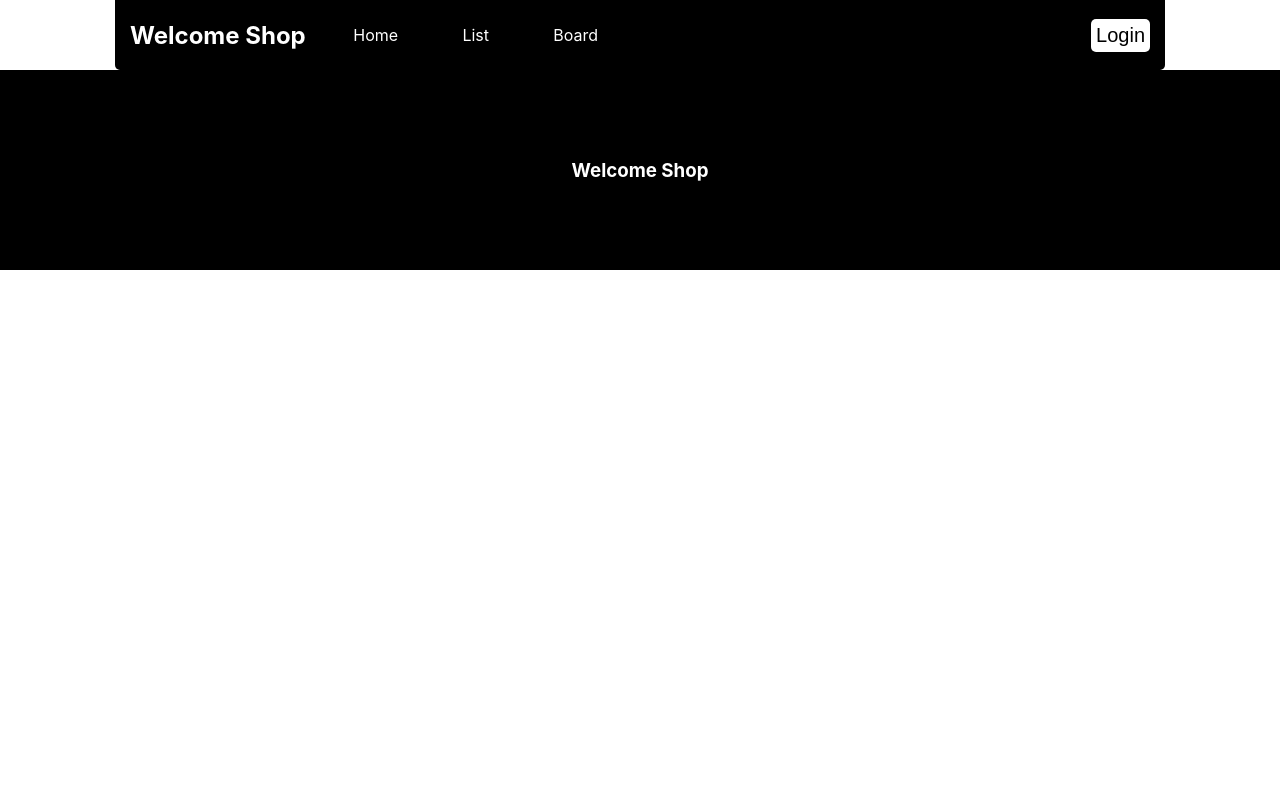
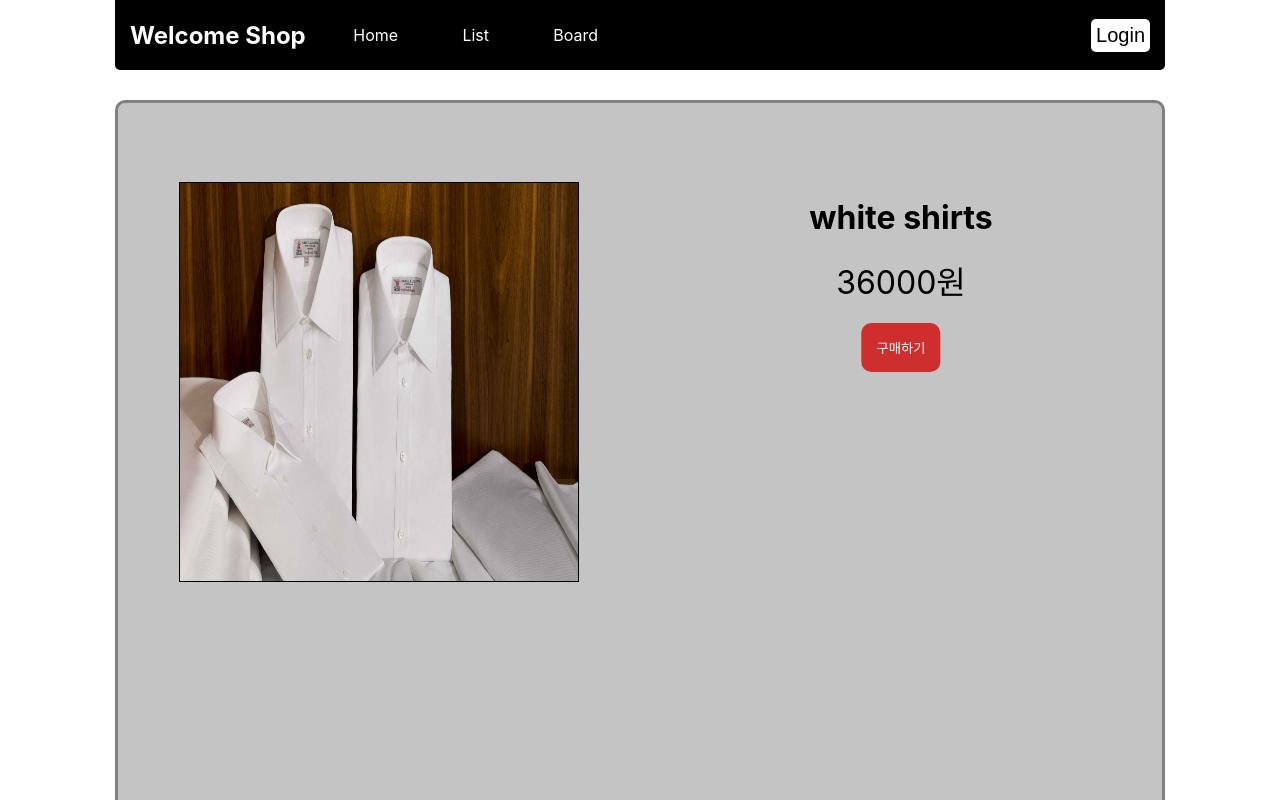
Before and after one commit to dj0056/pofol, a React (Create React App) app: page /ProductDetail/1 in a window 1280 px wide. Shown: the top 800 px of the page. Built offline with nearby package versions, Linux system fonts and the light colour scheme.

Commit message:
22.12.13_productDetail

```diff
--- a/src/App.css
+++ b/src/App.css
@@ -94,7 +94,7 @@ header h2 {
 }
 
 .carousel {
-  width: 300%;
+  width: 302%;
   height: 400px;
   display: flex;
   align-items: center;
--- a/src/App.js
+++ b/src/App.js
@@ -6,6 +6,7 @@ import { Routes, Route, Link, useNavigate } from 'react-router-dom';
 import Board from './routes/Board.js'
 import ProductList from './routes/ProductList.js'
 import BoardDetail from './component/BoardDetail';
+import ProductDetail from './routes/ProductDetail';
 import BoardData from './data/BoardData.js'
 // import 'bootstrap/dist/css/bootstrap.min.css';
 // import { Button, Container } from 'react-bootstrap';
@@ -87,7 +88,7 @@ function App() {
               {
                 product.map((a, i) => {
                   return (
-                    <div className='productItem' key={i}>
+                    <div className='productItem' key={i} onClick={() => { navigate('/ProductDetail/'+ (product[i].no)) }}>
                       <div>
                         <img src={process.env.PUBLIC_URL + '/image/' + (product[i].imageName) + '.jpg'} />
                       </div>
@@ -105,6 +106,7 @@ function App() {
         <Route path='/Board' element={<Board />} />
         <Route path='/BoardDetail/:id' element={<BoardDetail board={board} />} />
         <Route path='/ProductList' element={<ProductList />} />
+        <Route path='/ProductDetail/:id' element={<ProductDetail product={product} />} />
       </Routes>
 
 
--- a/src/css/ProductList.module.css
+++ b/src/css/ProductList.module.css
@@ -61,3 +61,69 @@
     transform: scale(1.2);
     transition: 0.5s;
 }
+
+
+
+/* ProductDetail.js CSS */
+.productContainer {
+    max-width: 1050px;
+    height: 800px;
+    margin: 100px auto 100px auto;
+    background-color: rgb(196, 196, 196);
+    border: 3px gray solid;
+    border-radius: 10px;
+}
+
+.left {
+    width: 50%;
+    height: 100%;
+    position: relative;
+    float: left;
+}
+
+.leftImgBox {
+    width: 400px;
+    height: 400px;
+    background-color: #eee;
+    border: 1px black solid;
+    position: absolute;
+    left: 50%;
+    top: 10%;
+    transform: translate(-50%, 0%);
+    display: flex;
+    justify-content: center;
+    align-items: center;
+}
+
+.leftImg {
+    width: 100%;
+    height: 100%;
+}
+
+.right {
+    float: left;
+    width: 50%;
+    height: 100%;
+    position: relative;
+}
+
+.rightScriptBox {
+    position: absolute;
+    top: 12%;
+    left: 50%;
+    transform: translate(-50%, 0%);
+    text-align: center;
+}
+
+.title, .price {
+    font-size: 2rem;
+    margin-bottom: 20px;
+}
+
+.buyBtn {
+    padding: 15px;
+    background-color: rgb(207, 46, 46);
+    color: white;
+    border: none;
+    border-radius: 10px;
+}
--- a/src/data.js
+++ b/src/data.js
@@ -1,13 +1,13 @@
 let productData = [
-    { title : "black shoes", price : 50000, imageName : "black_shoes" },
-    { title : "white shirts", price : 36000, imageName : "white_shirts" },
-    { title : "blue cap", price : 29000, imageName : "blue_cap" },
-    { title : "black cap", price : 29000, imageName : "black_cap" },
-    { title : "green cap", price : 29000, imageName : "green_cap" },
-    { title : "yellow cap", price : 29000, imageName : "yellow_cap" },
-    { title : "purple shoes", price : 29000, imageName : "purple_shoes" },
-    { title : "blue shirts", price : 29000, imageName : "blue_shirts" },
-    { title : "black shirts", price : 29000, imageName : "black_shirts" },
+    { no : 0, title : "black shoes", price : 50000, imageName : "black_shoes" },
+    { no : 1, title : "white shirts", price : 36000, imageName : "white_shirts" },
+    { no : 2, title : "blue cap", price : 29000, imageName : "blue_cap" },
+    { no : 3, title : "black cap", price : 29000, imageName : "black_cap" },
+    { no : 4, title : "green cap", price : 29000, imageName : "green_cap" },
+    { no : 5, title : "yellow cap", price : 29000, imageName : "yellow_cap" },
+    { no : 6, title : "purple shoes", price : 29000, imageName : "purple_shoes" },
+    { no : 7, title : "blue shirts", price : 29000, imageName : "blue_shirts" },
+    { no : 8, title : "black shirts", price : 29000, imageName : "black_shirts" },
 ]
 
 export default productData;
--- /dev/null
+++ b/src/routes/ProductDetail.js
@@ -0,0 +1,37 @@
+import { useEffect } from "react";
+import { useNavigate, useParams } from "react-router-dom"
+import style from "../css/ProductList.module.css";
+
+
+function ProductDetail(props) {
+    const { id } = useParams();
+    let product = props.product.find(prod => {
+        return prod.no == parseInt(id)
+    })
+
+    function buyBtn() {
+        console.log('btnTest')
+    }
+
+
+
+    return (
+        <div className={style.productContainer}>
+            <div className={style.left}>
+                <div className={style.leftImgBox}>
+                    <img className={style.leftImg} src={process.env.PUBLIC_URL + '/image/' + (product.imageName) + '.jpg'} />
+                </div>
+            </div>
+            <div className={style.right}>
+                <div className={style.rightScriptBox}>
+                    <h1 className={style.title}>{product.title}</h1>
+                    <p className={style.price}>{product.price}원</p>
+                    <button className={style.buyBtn} onClick={()=>{buyBtn()}}>구매하기</button>
+                </div>
+            </div>
+            <div style={{clear:'both'}}></div>
+        </div>
+    )
+}
+
+export default ProductDetail
```
